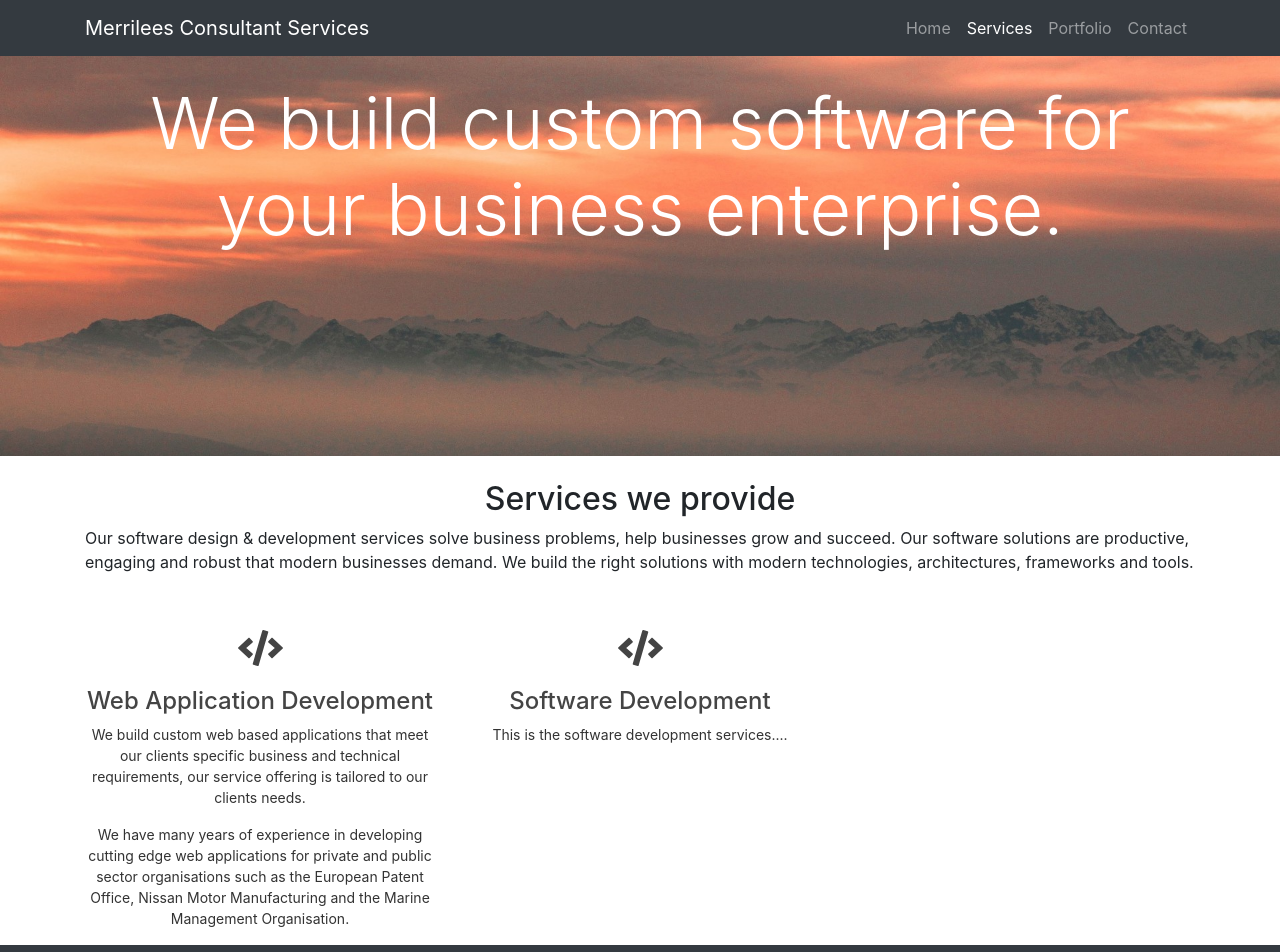
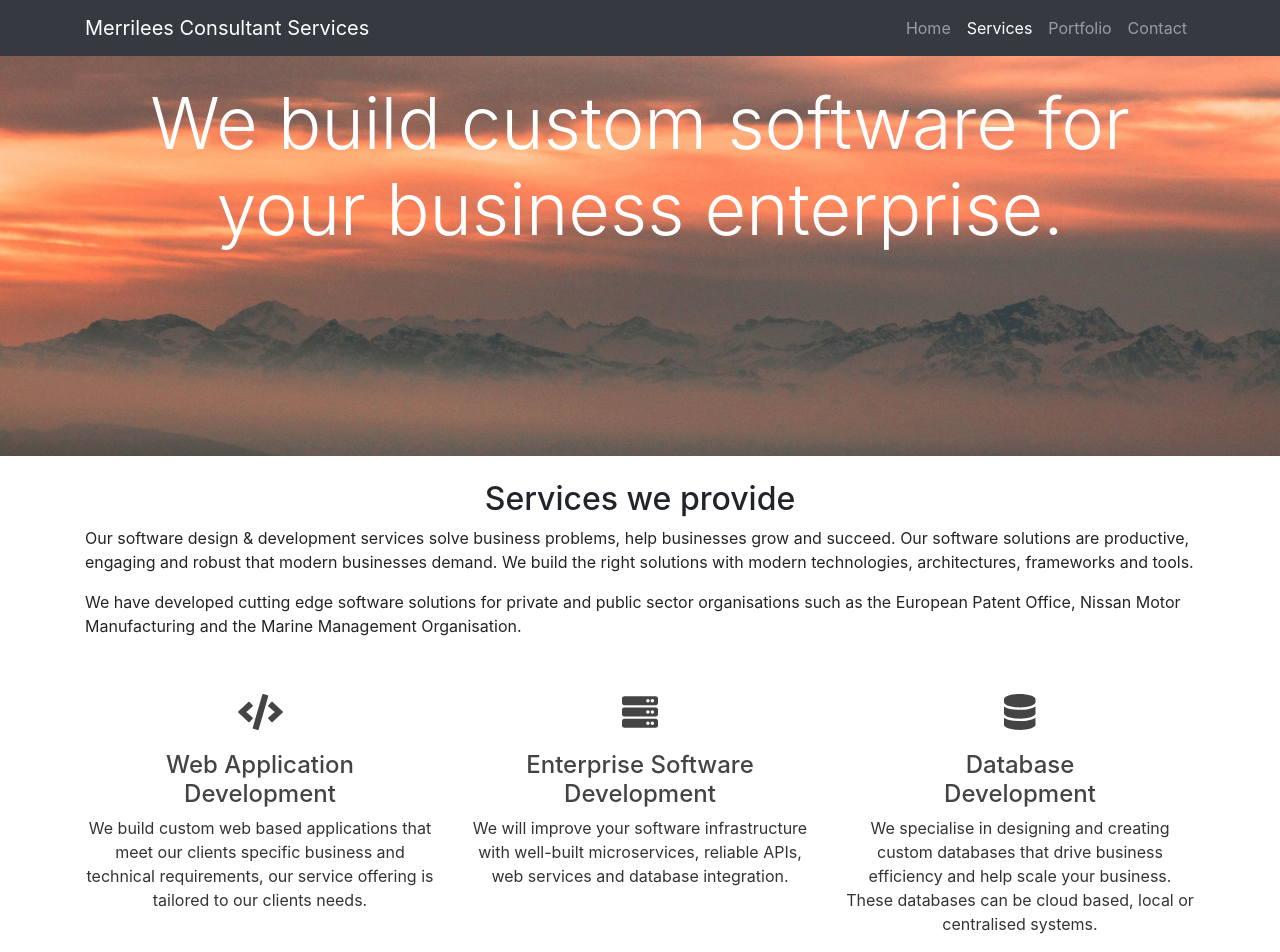
Before and after one commit to philm75/mcs-web-site-relaunch, a React (Create React App) app: page /Services in a window 1280 px wide. Shown: the top 952 px of the page. Built offline with nearby package versions, Linux system fonts and the light colour scheme.

Commit message:
Service page changes

```diff
--- a/public/css/services-page.css
+++ b/public/css/services-page.css
@@ -35,5 +35,4 @@
 
   .single-services>p {
     color: #333;
-    font-size: 14px;
   }
--- a/src/components/pages/Home.js
+++ b/src/components/pages/Home.js
@@ -2,15 +2,16 @@ import React, { Fragment } from 'react';
 import { Link, withRouter } from 'react-router-dom';
 
 const HomePage = props => {
+    const yearsExp = new Date().getFullYear() - 1996;
     return (
         <Fragment>
             <div className="row">
                 <div className="col-sm-12">
                     <h2 className="mt-4 text-center">What We Do</h2>
-                    <p>We provide bespoke software development as a service to clients, specialising in developing bespoke software solutions for clients in a wide range of business sectors.  We build software solutions that streamline processes, enable a competitive advantage or allow you to connect with customers and business partners.</p>
-                    <p>Our bespoke software solutions meet our clients needs, help generate revenue streams, on time and to budget.</p>
+                    <p>We provide custom software development as a service to clients, specialising in developing custom software solutions for clients in a wide range of business sectors.  We build software solutions that streamline processes, enable a competitive advantage or allow you to connect with customers and business partners.</p>
+                    <p>Our custom software solutions meet our clients needs, help generate revenue streams, on time and to budget.</p>
                     <h2 className="mt-4 text-center">About Us</h2>
-                    <p>Merrilees Consultant Services Ltd was founded in 2011, based in the north east of England.  We have over 20 years experience providing IT consulting and bespoke software development services to UK and international companies in the private and public sectors.</p>
+                    <p>Merrilees Consultant Services Ltd was founded in 2011, based in the north east of England.  We have over {yearsExp} years experience providing IT consulting and bespoke software development services to UK and international companies in the private and public sectors.</p>
                     <p>
                         <Link to="/Contact" className="btn btn-primary btn-lg">
                             Contact us now
--- a/src/components/pages/Services.js
+++ b/src/components/pages/Services.js
@@ -2,7 +2,7 @@ import React, { Fragment, Component } from 'react';
 import { withRouter } from 'react-router-dom';
 
 import { FontAwesomeIcon } from '@fortawesome/react-fontawesome';
-import { faCode } from '@fortawesome/free-solid-svg-icons';
+import { faCode, faDatabase, faServer } from '@fortawesome/free-solid-svg-icons';
 
 class ServicesPage extends Component {
 
@@ -17,6 +17,7 @@ class ServicesPage extends Component {
                 <div className="row">
                     <div className="col-sm-12">
                         <p>Our software design &amp; development services solve business problems, help businesses grow and succeed.  Our software solutions are productive, engaging and robust that modern businesses demand.  We build the right solutions with modern technologies, architectures, frameworks and tools.</p>
+                        <p>We have developed cutting edge software solutions for private and public sector organisations such as the European Patent Office, Nissan Motor Manufacturing and the Marine Management Organisation.</p>
                     </div>
                 </div>
                 <div className="row text-center">
@@ -27,9 +28,10 @@ class ServicesPage extends Component {
                                     <a className="services-icon" href="#webappdev">
                                         <FontAwesomeIcon icon={faCode} />
                                     </a>
-                                    <h4>Web Application Development</h4>
-                                    <p>We build custom web based applications that meet our clients specific business and technical requirements, our service offering is tailored to our clients needs.</p>
-                                    <p>We have many years of experience in developing cutting edge web applications for private and public sector organisations such as the European Patent Office, Nissan Motor Manufacturing and the Marine Management Organisation.</p>
+                                    <h4>Web Application <br />Development</h4>
+                                    <p>
+                                        We build custom web based applications that meet our clients specific business and technical requirements, our service offering is tailored to our clients needs.
+                                    </p>
                                 </div>
                             </div>
                         </div>
@@ -39,11 +41,26 @@ class ServicesPage extends Component {
                             <div className="services-details">
                                 <div className="single-services">
                                     <a className="services-icon" href="#coder">
-                                        <FontAwesomeIcon icon={faCode} />
+                                        <FontAwesomeIcon icon={faServer} />
                                     </a>
-                                    <h4>Software Development</h4>
+                                    <h4>Enterprise Software <br />Development</h4>
                                     <p>
-                                        This is the software development services....
+                                        We will improve your software infrastructure with well-built microservices, reliable APIs, web services and database integration.
+                                    </p>
+                                </div>
+                            </div>
+                        </div>
+                    </div>
+                    <div className="col-md-4 col-sm-4 col-xs-12">
+                        <div className="about-move">
+                            <div className="services-details">
+                                <div className="single-services">
+                                    <a className="services-icon" href="#coder">
+                                        <FontAwesomeIcon icon={faDatabase} />
+                                    </a>
+                                    <h4>Database <br />Development</h4>
+                                    <p>
+                                        We specialise in designing and creating custom databases that drive business efficiency and help scale your business.  These databases can be cloud based, local or centralised systems.
                                     </p>
                                 </div>
                             </div>
```
